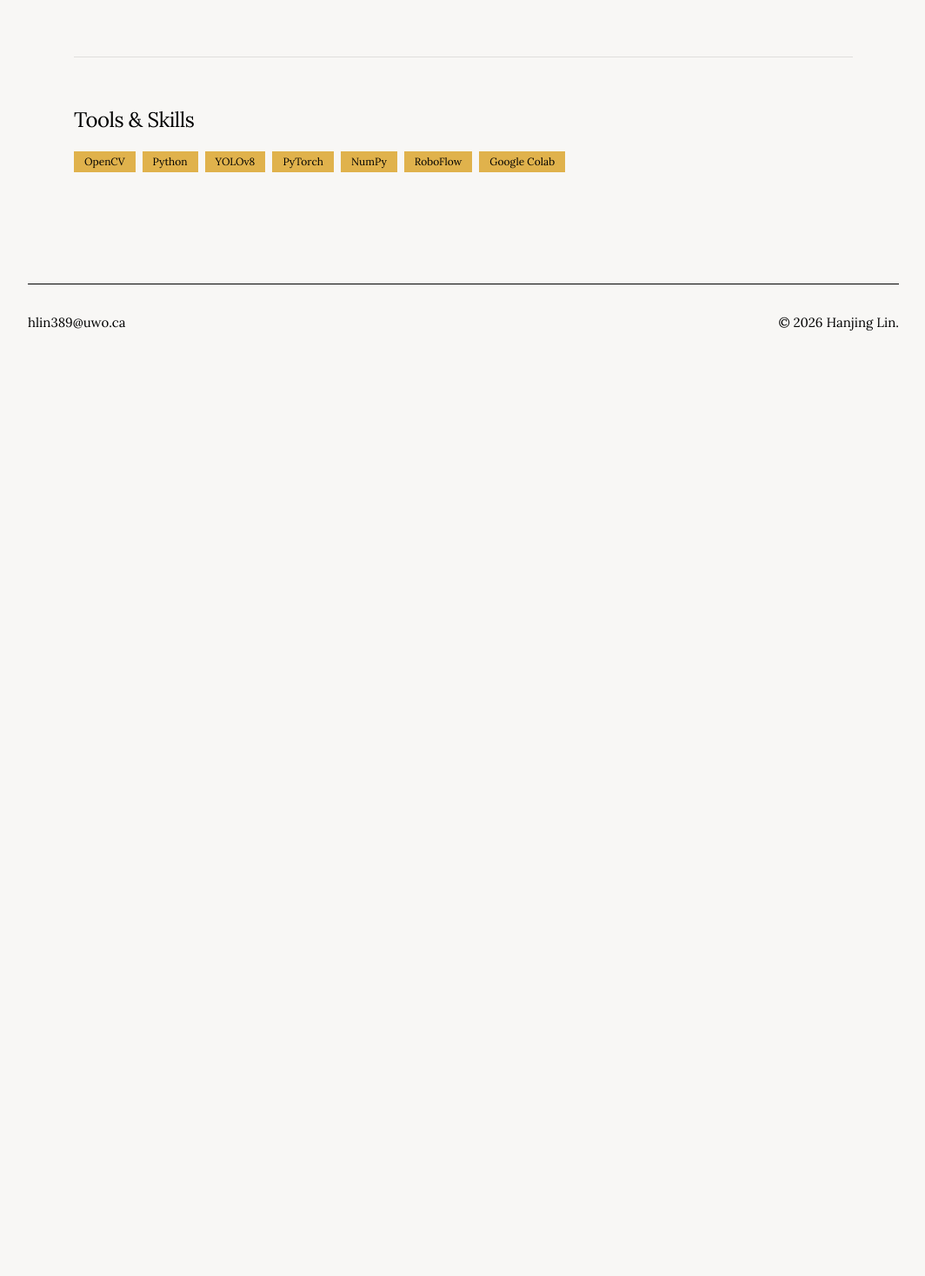
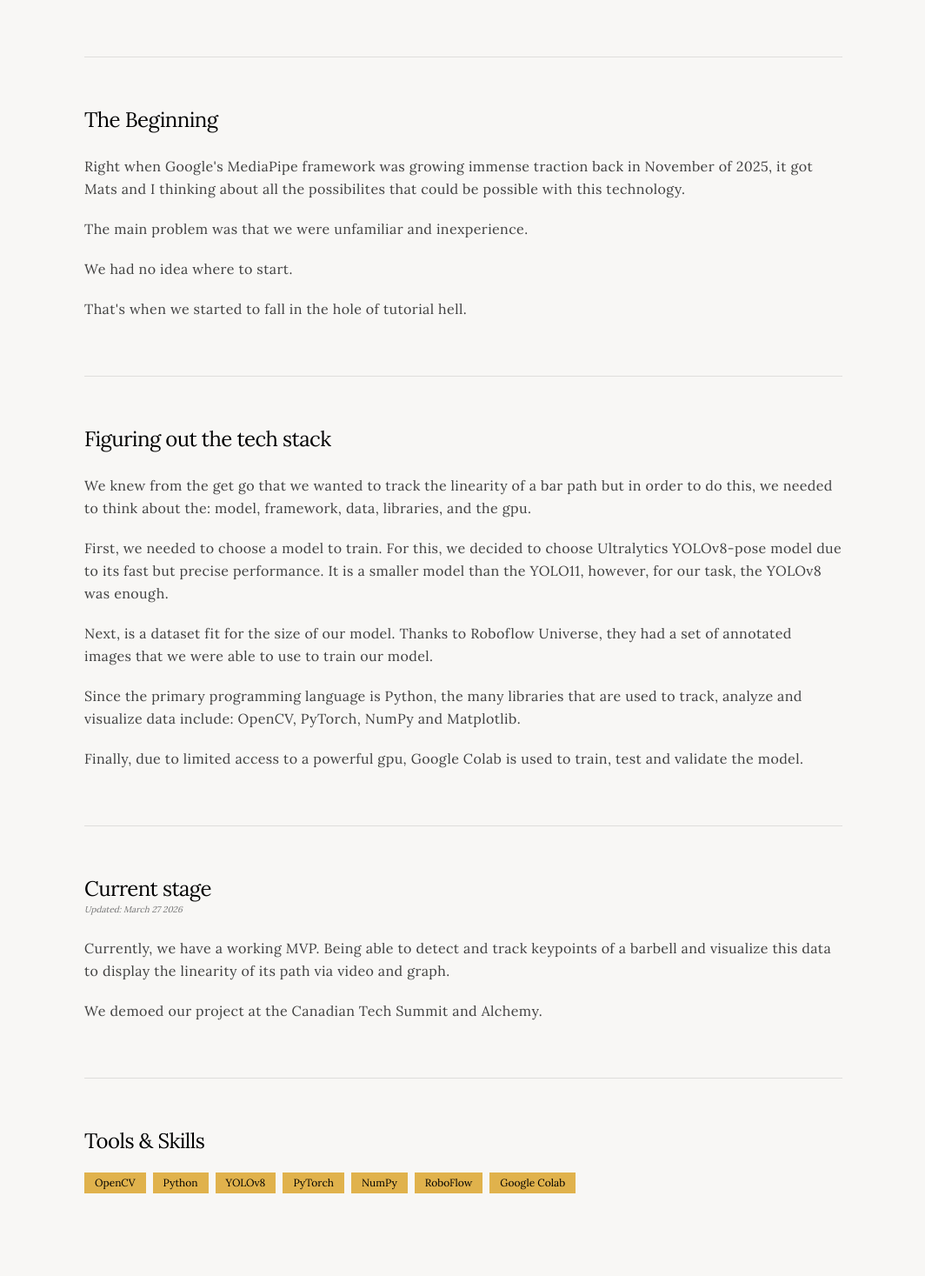
Before and after one commit to hanjing06/hanjing.dev, a Next.js app: page /projects/the-perfect-squat in a window 1280 px wide. Shown: the part 743-2210 px from the top of the page at 87% size, without its empty margins (107-1171 px from the left). Before the commit the page ends 1158 px from the top, so only its background shows below. Built offline with nearby package versions, Linux system fonts and the light colour scheme.

Commit message:
fixed margin inconsistencies

```diff
--- a/app/about/page.tsx
+++ b/app/about/page.tsx
@@ -77,12 +77,12 @@
 
 export default function About() {
   return (
-    <main className="min-h-screen px-6 mx-auto">
+    <main className="min-h-screen">
       <motion.div
         variants={container}
         initial="hidden"
         animate="show"
-        className="mx-auto max-w-[920px] py-32 md:px-3"
+        className="site-container py-32"
       >
         {/* Title */}
         <motion.h1
@@ -95,7 +95,7 @@
         {/* Body */}
         <motion.div
           variants={fadeUp}
-          className="space-y-6 text-neutral-700 text-base leading-relaxed tracking-wide max-w-2xl"
+          className="space-y-6 text-base leading-relaxed tracking-wide text-neutral-700"
         >
           <p>
             I'm Hanjing — a second year software engineering student at the University of Western
--- a/app/blog/page.tsx
+++ b/app/blog/page.tsx
@@ -1,6 +1,6 @@
 'use client';
 
-import { motion, AnimatePresence, Variants } from 'framer-motion';
+import { motion, Variants } from 'framer-motion';
 
 const container: Variants = {
   hidden: {},
@@ -27,18 +27,25 @@
 
 export default function Blog(){
     return(
-        <main className="min-h-screen px-6 mx-auto">
+        <main className="min-h-screen">
             <motion.div
                     variants={container}
                     initial="hidden"
                     animate="show"
-                    className="mx-auto max-w-[920px] py-32 md:px-3"
+                    className="site-container py-32"
                   >
+            <motion.h1
+                variants={fadeUp}
+                className="mb-10 text-6xl tracking-tight text-black"
+            >
+                blog.
+            </motion.h1>
+
             <motion.div
                 variants={fadeUp}
                 className="space-y-6 text-neutral-700 text-base leading-relaxed tracking-wide max-w-2xl"
             >
-            <p>coming soon.</p>
+            <p>Under Construction. Come back soon!</p>
             </motion.div>
             </motion.div>
 
--- a/app/components/Navbar.tsx
+++ b/app/components/Navbar.tsx
@@ -11,15 +11,15 @@
 
 export default function Navbar() {
   return (
-    <header className="sticky top-0 z-50 border-b border-black/10 bg-[#efefec]/70 backdrop-blur-md">
-      <nav className="mx-auto flex max-w-[920px] items-center justify-between py-3 px-6">
-        <Link href="/" className="text-[20px] tracking-[6.40px]">
+    <header className="sticky top-0 z-50 w-full border-b border-black/10 bg-[#efefec]/70 backdrop-blur-md">
+      <nav className="site-container flex items-center justify-between py-3">
+        <Link href="/" className="brand-wordmark text-[20px]">
           <motion.span transition={{ duration: 0.2, ease: "easeOut" }}>
             Hanjing
           </motion.span>
         </Link>
 
-        <ul className="flex items-center gap-8">
+        <ul className="flex items-center gap-9">
           {navLinks.map(({ href, label }) => (
             <li key={href}>
               <Link href={href}>
--- a/app/contact/page.tsx
+++ b/app/contact/page.tsx
@@ -1,9 +1,8 @@
 'use client';
 
-import { motion, AnimatePresence, Variants } from 'framer-motion';
-import { useState } from 'react';
+import { motion, Variants } from 'framer-motion';
 
-const container = {
+const container: Variants = {
   hidden: {},
   show: {
     transition: {
@@ -27,12 +26,12 @@
 
 export default function Contact(){
     return(
-    <main className="min-h-screen px-6 mx-auto">
+    <main className="min-h-screen">
         <motion.div
             variants={container}
             initial="hidden"
             animate="show"
-            className="mx-auto max-w-[920px] py-32 md:px-3"
+            className="site-container py-32"
         >
 
          {/* Title */}
@@ -45,7 +44,7 @@
 
         <motion.div
         variants={fadeUp}
-        className="h-96 justify-start">
+        className="space-y-6">
             <p className="text-neutral-500 text-2xl tracking-[7.20px]">
                 EMAIL</p>
 
--- a/app/globals.css
+++ b/app/globals.css
@@ -21,3 +21,14 @@
 html{
   scroll-behavior: smooth;
 }
+
+@utility site-container {
+  width: 100%;
+  max-width: 920px;
+  margin-inline: auto;
+  padding-inline: 1.5rem;
+}
+
+@utility brand-wordmark {
+  letter-spacing: 0.107em;
+}
--- a/app/page.tsx
+++ b/app/page.tsx
@@ -50,7 +50,7 @@
         {/* Name */}
         <motion.div
           variants={fadeUp}
-          className="text-black text-6xl tracking-[6.40px]"
+          className="brand-wordmark text-6xl text-black"
         >
           Hanjing
         </motion.div>
--- a/app/projects/page.tsx
+++ b/app/projects/page.tsx
@@ -45,8 +45,15 @@
               variants={container}
               initial="hidden"
               animate="show"
-              className="mx-auto max-w-[1100px] px-8 py-20 md:px-16"
+              className="site-container py-32"
             >
+
+        <motion.h1
+          variants={fadeUp}
+          className="mb-10 text-6xl tracking-tight text-black"
+        >
+          projects.
+        </motion.h1>
 
         <motion.div variants={fadeUp} className="grid grid-cols-1 gap-x-12 gap-y-14 md:grid-cols-2">
           {projects.map((project) => (
--- a/app/projects/sunstang-vcu-2026/page.tsx
+++ b/app/projects/sunstang-vcu-2026/page.tsx
@@ -3,7 +3,7 @@
 import { motion, Variants } from 'framer-motion';
 import Link from 'next/link';
 
-const container = {
+const container: Variants = {
   hidden: {},
   show: {
     transition: {
@@ -36,7 +36,7 @@
         variants={container}
         initial="hidden"
         animate="show"
-        className="mx-auto max-w-[920px] px-6 py-24 md:px-3"
+        className="site-container py-24"
       >
         {/* Back */}
         <motion.div variants={fadeUp}>
--- a/app/projects/the-perfect-squat/page.tsx
+++ b/app/projects/the-perfect-squat/page.tsx
@@ -3,7 +3,7 @@
 import { motion, Variants } from 'framer-motion';
 import Link from 'next/link';
 
-const container = {
+const container: Variants = {
   hidden: {},
   show: {
     transition: {
@@ -36,7 +36,7 @@
         variants={container}
         initial="hidden"
         animate="show"
-        className="mx-auto max-w-[920px] px-6 py-24 md:px-3"
+        className="site-container py-24"
       >
         {/* Back */}
         <motion.div variants={fadeUp}>
@@ -127,6 +127,90 @@
         {/* Divider */}
         <motion.div variants={fadeUp} className="mt-16 border-t border-black/10" />
 
+        <motion.div variants={fadeUp} className="mt-14">
+          <h2 className="text-2xl tracking-tight text-black">
+            The Beginning
+          </h2>
+
+        <div className="mt-6 space-y-5 text-base leading-relaxed tracking-wide text-neutral-700">
+          <p>
+            Right when Google's MediaPipe framework was growing immense traction back in November of 2025,
+            it got Mats and I thinking about all the possibilites that could be possible with this technology.
+          </p>
+
+          <p>The main problem was that we were unfamiliar and inexperience.</p>
+
+          <p>We had no idea where to start.</p>
+
+          <p>That's when we started to fall in the hole of tutorial hell.</p>
+
+          </div>
+
+        </motion.div>
+
+        {/* Divider */}
+        <motion.div variants={fadeUp} className="mt-16 border-t border-black/10" />
+
+        <motion.div variants={fadeUp} className="mt-14">
+          <h2 className="text-2xl tracking-tight">
+            Figuring out the tech stack
+          </h2>
+
+          <div className="mt-6 space-y-5 text-base leading-relaxed tracking-wide text-neutral-700">
+          <p>
+            We knew from the get go that we wanted to track the linearity of a bar path but in order to do this,
+            we needed to think about the: model, framework, data, libraries, and the gpu.
+          </p>
+
+          <p>
+            First, we needed to choose a model to train. For this, we decided to choose Ultralytics YOLOv8-pose model
+            due to its fast but precise performance. It is a smaller model than the YOLO11, however, for our task,
+            the YOLOv8 was enough.
+          </p>
+
+          <p>
+            Next, is a dataset fit for the size of our model. Thanks to Roboflow Universe, they had a set of annotated
+            images that we were able to use to train our model.
+          </p>
+
+          <p>
+            Since the primary programming language is Python, the many libraries that are used to track, analyze and visualize data include:
+            OpenCV, PyTorch, NumPy and Matplotlib.
+          </p>
+
+          <p>
+            Finally, due to limited access to a powerful gpu, Google Colab is used to train, test and validate the model.
+          </p>
+
+          </div>
+        </motion.div>
+
+        {/* Divider */}
+        <motion.div variants={fadeUp} className="mt-16 border-t border-black/10" />
+
+        <motion.div variants={fadeUp} className="mt-14">
+          <h2 className="text-2xl tracking-tight">
+            Current stage
+          </h2>
+
+          <p><i className="text-neutral-500">Updated: March 27 2026</i></p>
+
+          <div className="mt-6 space-y-5 text-base leading-relaxed tracking-wide text-neutral-700">
+          <p>
+            Currently, we have a working MVP. Being able to detect and track keypoints of a barbell and
+            visualize this data to display the linearity of its path via video and graph.
+          </p>
+
+          <p>
+            We demoed our project at the Canadian Tech Summit and Alchemy.
+          </p>
+
+          </div>
+        </motion.div>
+
+        {/* Divider */}
+        <motion.div variants={fadeUp} className="mt-16 border-t border-black/10" />
+
         {/* Tools */}
         <motion.div variants={fadeUp} className="mt-14 pb-8">
           <h2 className="text-2xl tracking-tight text-black">
```
